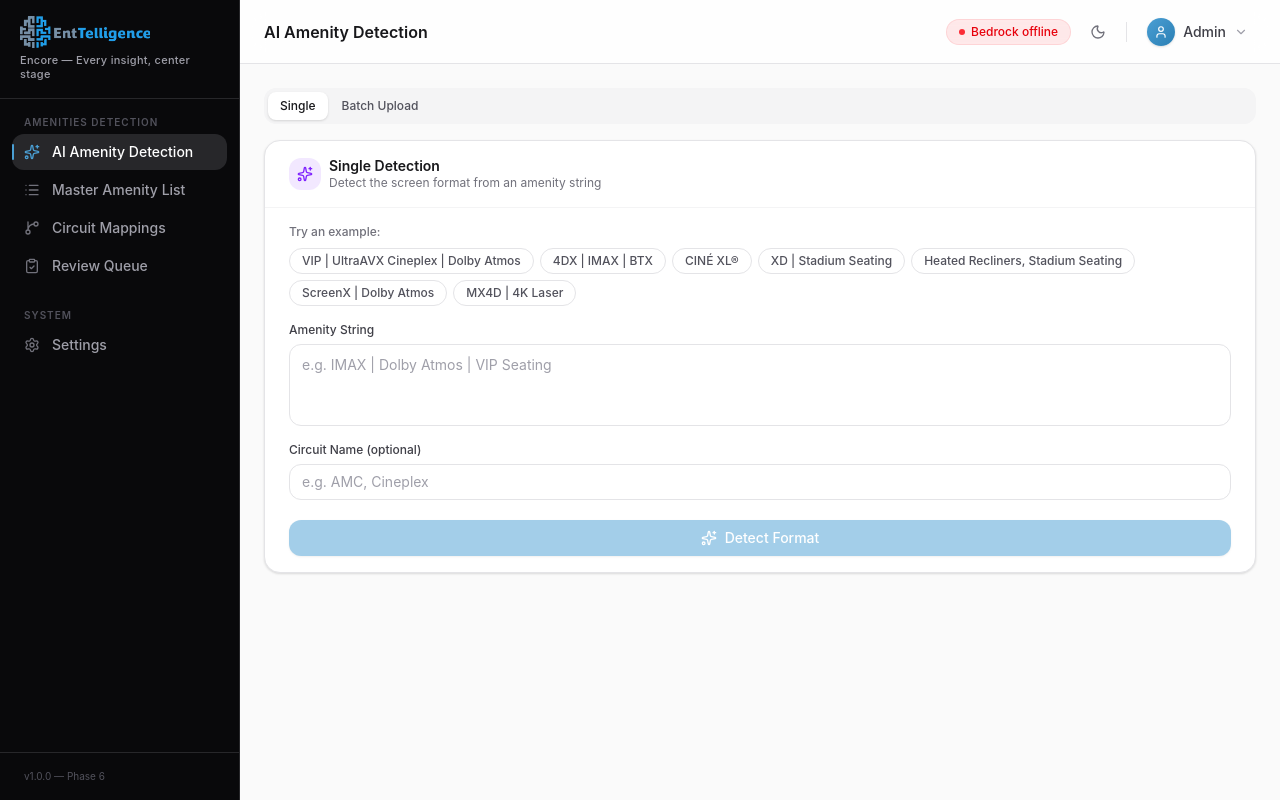
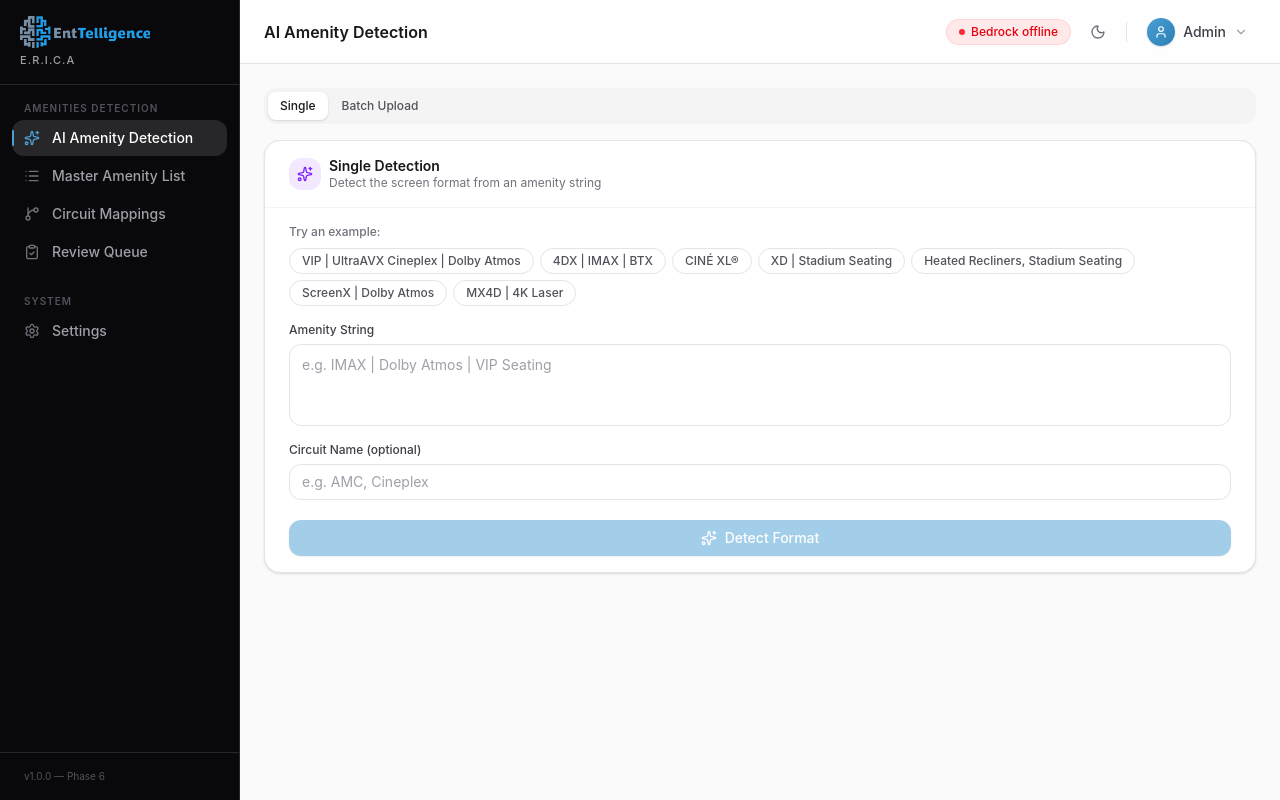
Before and after one commit to prad29/entelligence-ai, a React (Vite) app in the folder frontend/: page /detection in a window 1280 px wide. Built offline with nearby package versions, Linux system fonts and the light colour scheme; no server answers.

Commit message:
brand: rename product to E.R.I.C.A in sidebar

```diff
--- a/frontend/src/components/layout/AppSidebar.tsx
+++ b/frontend/src/components/layout/AppSidebar.tsx
@@ -75,8 +75,8 @@ function SidebarContent({ onItemClick }: { onItemClick?: () => void }) {
       {/* Logo */}
       <div className="px-5 py-4 border-b border-zinc-800 dark:border-zinc-800">
         <img src="/logo.png" alt="EntTelligence" className="h-8 w-auto" />
-        <p className="mt-1.5 text-[11px] font-medium tracking-wide text-zinc-400 leading-tight">
-          Encore — Every insight, center stage
+        <p className="mt-1.5 text-[11px] font-medium tracking-widest text-zinc-400 leading-tight">
+          E.R.I.C.A
         </p>
       </div>
 
```
